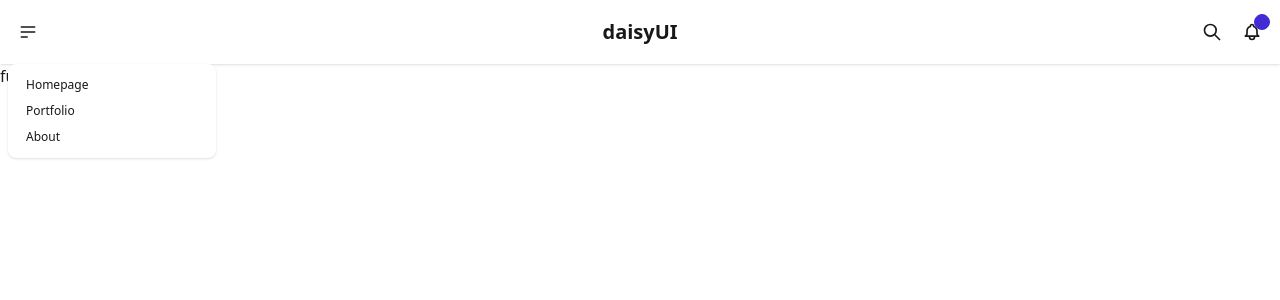
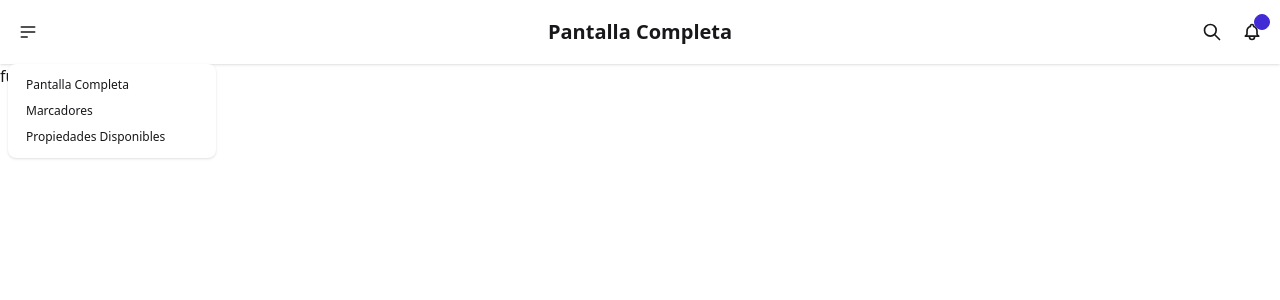
Before and after one commit to aguSSantos023/maps-app, an Angular app: page /fullscreen in a window 1280 px wide. Both pictures are taken after a click on the button 28 px from the left and 32 px from the top of the page. Shown: the top 300 px of the page. Built offline with nearby package versions, Linux system fonts and the light colour scheme.

Commit message:
ADD view navbar routes

```diff
--- a/src/app/shared/components/navbar-c/navbar-c.html
+++ b/src/app/shared/components/navbar-c/navbar-c.html
@@ -2,27 +2,45 @@
   <div class="navbar-start">
     <div class="dropdown">
       <div tabindex="0" role="button" class="btn btn-ghost btn-circle">
-        <svg xmlns="http://www.w3.org/2000/svg" class="h-5 w-5" fill="none" viewBox="0 0 24 24" stroke="currentColor"> <path stroke-linecap="round" stroke-linejoin="round" stroke-width="2" d="M4 6h16M4 12h16M4 18h7" /> </svg>
+        <svg xmlns="http://www.w3.org/2000/svg" class="h-5 w-5" fill="none" viewBox="0 0 24 24" stroke="currentColor">
+          <path stroke-linecap="round" stroke-linejoin="round" stroke-width="2" d="M4 6h16M4 12h16M4 18h7" />
+        </svg>
       </div>
-      <ul
-        tabindex="-1"
-        class="menu menu-sm dropdown-content bg-base-100 rounded-box z-1 mt-3 w-52 p-2 shadow">
-        <li><a>Homepage</a></li>
-        <li><a>Portfolio</a></li>
-        <li><a>About</a></li>
+      <ul tabindex="-1" class="menu menu-sm dropdown-content bg-base-100 rounded-box z-1 mt-3 w-52 p-2 shadow">
+
+        @for (route of routes; track route.path) {
+          <li>
+            <a [routerLink]="route.path">
+              {{ route.title }}
+            </a>
+          </li>
+
+        }
+
       </ul>
     </div>
   </div>
   <div class="navbar-center">
-    <a class="btn btn-ghost text-xl">daisyUI</a>
+    <!-- <a class="btn btn-ghost text-xl">daisyUI</a> -->
+
+    <a class="btn btn-ghost text-xl">
+      {{ pageTitle() }}
+    </a>
+
   </div>
   <div class="navbar-end">
     <button class="btn btn-ghost btn-circle">
-      <svg xmlns="http://www.w3.org/2000/svg" class="h-5 w-5" fill="none" viewBox="0 0 24 24" stroke="currentColor"> <path stroke-linecap="round" stroke-linejoin="round" stroke-width="2" d="M21 21l-6-6m2-5a7 7 0 11-14 0 7 7 0 0114 0z" /> </svg>
+      <svg xmlns="http://www.w3.org/2000/svg" class="h-5 w-5" fill="none" viewBox="0 0 24 24" stroke="currentColor">
+        <path stroke-linecap="round" stroke-linejoin="round" stroke-width="2"
+          d="M21 21l-6-6m2-5a7 7 0 11-14 0 7 7 0 0114 0z" />
+      </svg>
     </button>
     <button class="btn btn-ghost btn-circle">
       <div class="indicator">
-        <svg xmlns="http://www.w3.org/2000/svg" class="h-5 w-5" fill="none" viewBox="0 0 24 24" stroke="currentColor"> <path stroke-linecap="round" stroke-linejoin="round" stroke-width="2" d="M15 17h5l-1.405-1.405A2.032 2.032 0 0118 14.158V11a6.002 6.002 0 00-4-5.659V5a2 2 0 10-4 0v.341C7.67 6.165 6 8.388 6 11v3.159c0 .538-.214 1.055-.595 1.436L4 17h5m6 0v1a3 3 0 11-6 0v-1m6 0H9" /> </svg>
+        <svg xmlns="http://www.w3.org/2000/svg" class="h-5 w-5" fill="none" viewBox="0 0 24 24" stroke="currentColor">
+          <path stroke-linecap="round" stroke-linejoin="round" stroke-width="2"
+            d="M15 17h5l-1.405-1.405A2.032 2.032 0 0118 14.158V11a6.002 6.002 0 00-4-5.659V5a2 2 0 10-4 0v.341C7.67 6.165 6 8.388 6 11v3.159c0 .538-.214 1.055-.595 1.436L4 17h5m6 0v1a3 3 0 11-6 0v-1m6 0H9" />
+        </svg>
         <span class="badge badge-xs badge-primary indicator-item"></span>
       </div>
     </button>
--- a/src/app/shared/components/navbar-c/navbar-c.ts
+++ b/src/app/shared/components/navbar-c/navbar-c.ts
@@ -1,11 +1,42 @@
-import { Component } from '@angular/core';
+import { Component, inject } from '@angular/core';
+import { routes } from '../../../app.routes';
+import { NavigationEnd, Router, RouterLink } from '@angular/router';
+import { filter, map } from 'rxjs';
+import { AsyncPipe } from '@angular/common';
+
+
+import { toSignal } from '@angular/core/rxjs-interop'
 
 @Component({
   selector: 'app-navbar-c',
-  imports: [],
+  imports: [AsyncPipe, RouterLink],
   templateUrl: './navbar-c.html',
   styleUrl: './navbar-c.css',
 })
 export class NavbarC {
 
+
+  router = inject(Router)
+
+  routes = routes.map(route => ({
+    path: route.path,
+    title: `${route.title ?? 'Maps en Angular'}`
+  })).filter(route => route.path !== '**')
+
+  pageTitle = toSignal(
+    this.router.events.pipe(
+      filter(event => event instanceof NavigationEnd),
+      map(event => event.url),
+      map(url => routes.find(route => `/${route.path}` === url)?.title ?? 'Mapas')
+    )
+  )
+
+
+
+
+
+
+
+
+
 }
```
